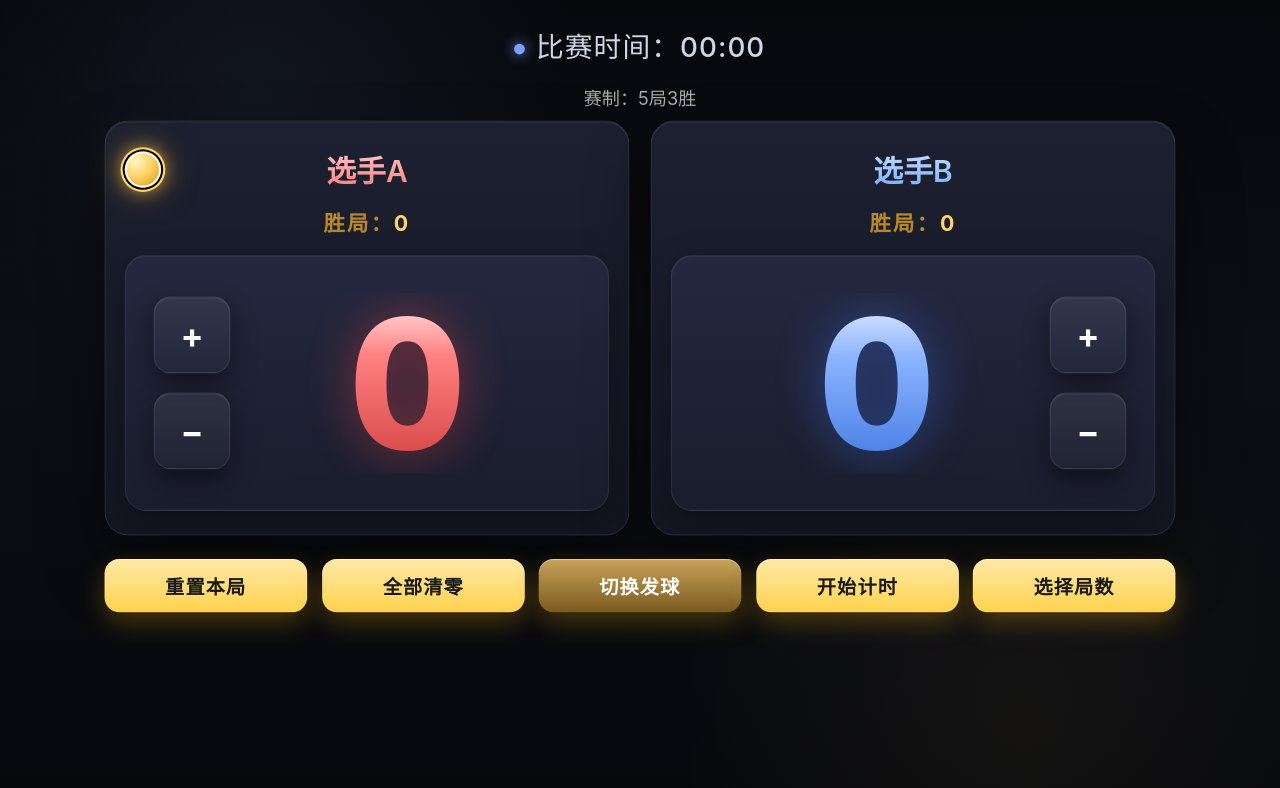
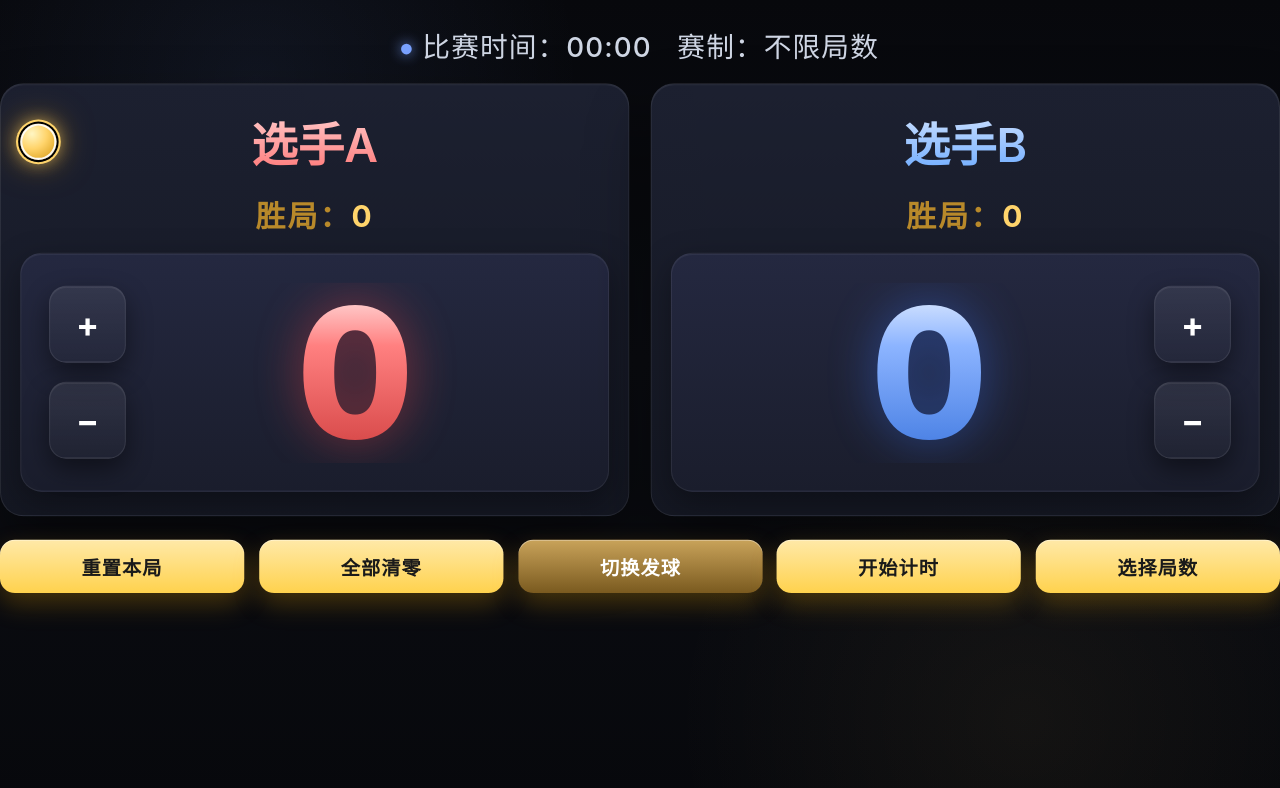
Before and after one commit to looong12/jifenqipb, a plain HTML site: page index.html in a window 1280 px wide. Drawn offline with Linux system fonts and the light colour scheme.

Commit message:
Update index.html

```diff
--- a/index.html
+++ b/index.html
@@ -2,7 +2,9 @@
 <html lang="zh-CN">
 <head>
 <meta charset="UTF-8">
-<meta name="viewport" content="width=device-width, initial-scale=1.0, minimum-scale=0.25, maximum-scale=5.0">
+<meta name="viewport" content="width=device-width, initial-scale=1.0, minimum-scale=0.25, maximum-scale=5.0, viewport‑fit=cover">
+<!-- 下面这条只是提示浏览器优先横屏，不能强制横屏！ -->
+<meta name="screen-orientation" content="landscape">
 <link rel="manifest" href="./manifest.json">
 <meta name="theme-color" content="#07080c">
 <title>乒乓球记分器</title>
@@ -24,6 +26,9 @@ body{
 .scale-wrap {
     transform-origin: center top;
     will-change: transform;
+    width: 1200px;
+    max-width:100%;
+    overflow:visible;
 }
 .wrap-rotate{
     width:100%;
@@ -34,12 +39,18 @@ body{
     width:100%;
     padding:0;
 }
+.head-line{
+    display:flex;
+    gap:24px;
+    justify-content:center;
+    align-items:center;
+    flex-wrap:wrap;
+    margin:8px 0 18px;
+}
 #timer{
     font-size:clamp(20px,2.2vw,26px);
     font-weight:500;
     letter-spacing:1px;
-    text-align:center;
-    margin:8px 0 18px;
     color:#cfd6e4;
 }
 #timer::before{
@@ -53,11 +64,11 @@ body{
     margin-right:10px;
     box-shadow:0 0 12px rgba(122,162,255,0.9);
 }
-.setting-info{
-    text-align:center;
-    font-size:clamp(14px,1.8vw,17px);
-    color:#aaa;
-    margin-bottom:10px;
+#setInfo{
+    font-size:clamp(20px,2.2vw,26px);
+    font-weight:500;
+    letter-spacing:1px;
+    color:#cfd6e4;
 }
 .score-box{
     display:flex;
@@ -90,7 +101,8 @@ body{
     justify-content:center;
     width:100%;
     position:relative;
-    margin-bottom:12px;
+    margin-bottom:0px; /* 加大名字区域下边距，抬高名字区域高度 */
+    padding:0px 0 16px 0;     /* 增加上下内边距，名字区域加高 */
 }
 .name-row .ball{
     position:absolute;
@@ -101,7 +113,7 @@ body{
     right:0;
 }
 .name-input{
-    font-size:clamp(20px,2.6vw,28px);
+    font-size:clamp(26px,3.4vw,100px);
     font-weight:600;
     text-align:center;
     background:transparent;
@@ -109,7 +121,7 @@ body{
     outline:none;
     color:#f5f5f7;
     padding:6px;
-    width:auto;
+    width:400px;
 }
 .name-red{
     background:linear-gradient(180deg,#ffd1d1 0%, #ff7474 100%);
@@ -148,7 +160,7 @@ body{
         0 0 34px rgba(255,170,0,0.55);
 }
 .game-count{
-    font-size:clamp(17px,2vw,20px);
+    font-size:clamp(22px,2.6vw,28px);;
     font-weight:600;
     letter-spacing:2px;
     color:#b8892a;
@@ -163,9 +175,9 @@ body{
     align-items:center;
     justify-content:space-between;
     width:100%;
-    padding:clamp(20px,3vh,36px) clamp(16px,2vw,26px);
-    min-height:30vh;
-    max-height:60vh;
+    padding:clamp(16px,2.5vh,28px) clamp(16px,2vw,26px);
+    min-height:28vh; /* 降低比分盒子最小高度，不挤压分数显示 */
+    max-height:52vh;
     background:
         linear-gradient(180deg, #242840 0%, #1a1d2c 100%);
     border:1px solid rgba(255,255,255,0.07);
@@ -370,8 +382,10 @@ button:active{
         </div>
     </div>
     <div class="container">
-        <div id="timer">比赛时间：00:00</div>
-        <div class="setting-info" id="setInfo">赛制：5局3胜</div>
+        <div class="head-line">
+            <div id="timer">比赛时间：00:00</div>
+            <div id="setInfo">赛制：不限局数</div>
+        </div>
         <div class="score-box">
             <div class="team">
                 <div class="name-row">
@@ -427,7 +441,7 @@ let timerInterval = null;
 let seconds = 0;
 let gameOver = false;
 // 赛制配置：目标胜局；null=不限局数
-let targetWin = 3; // 默认5局3胜，拿到3胜结束
+let targetWin = null; // 默认不限局数
 const nameLeft = document.getElementById('nameLeft');
 const nameRight = document.getElementById('nameRight');
 const scoreLeftDom = document.getElementById('scoreLeft');
@@ -452,10 +466,12 @@ function autoScaleLayout(){
     const baseWidth = 1200;
     const maxScale = 1.2;
     const minScale = 0.4;
-    const windowW = window.innerWidth;
+    // 使用 window.screen.width 兼容手机横竖屏
+    const windowW = Math.max(document.documentElement.clientWidth, window.innerWidth);
     let scale = windowW / baseWidth;
     scale = Math.max(minScale, Math.min(maxScale, scale));
-    scaleWrap.style.transform = `scale(${scale})`;
+    scaleWrap.style.transform = `scale(${scale}) translateZ(0)`;
+    scaleWrap.style.width = `${baseWidth}px`;
 }
 window.addEventListener('resize',autoScaleLayout);
 window.addEventListener('orientationchange',autoScaleLayout);
```
